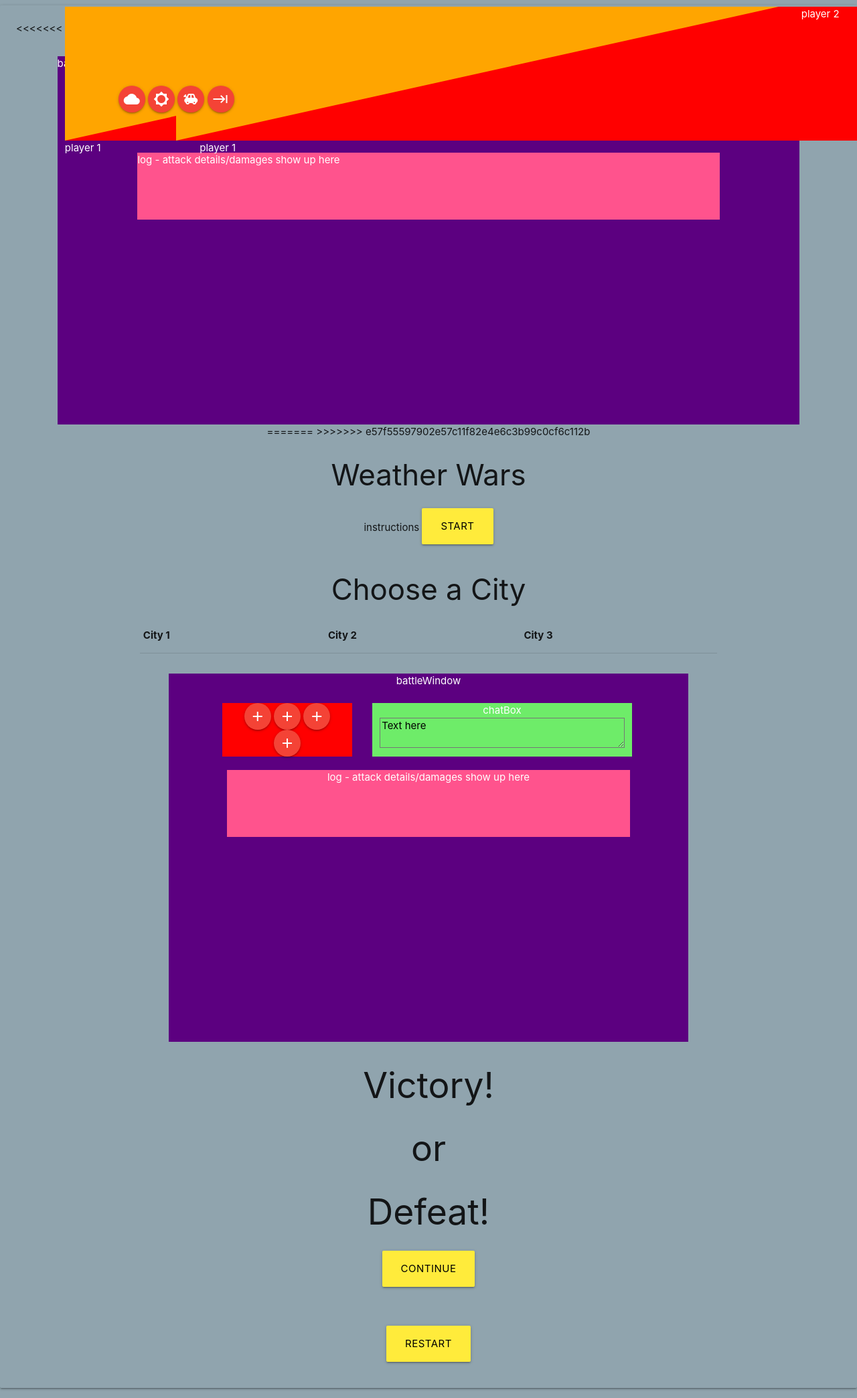
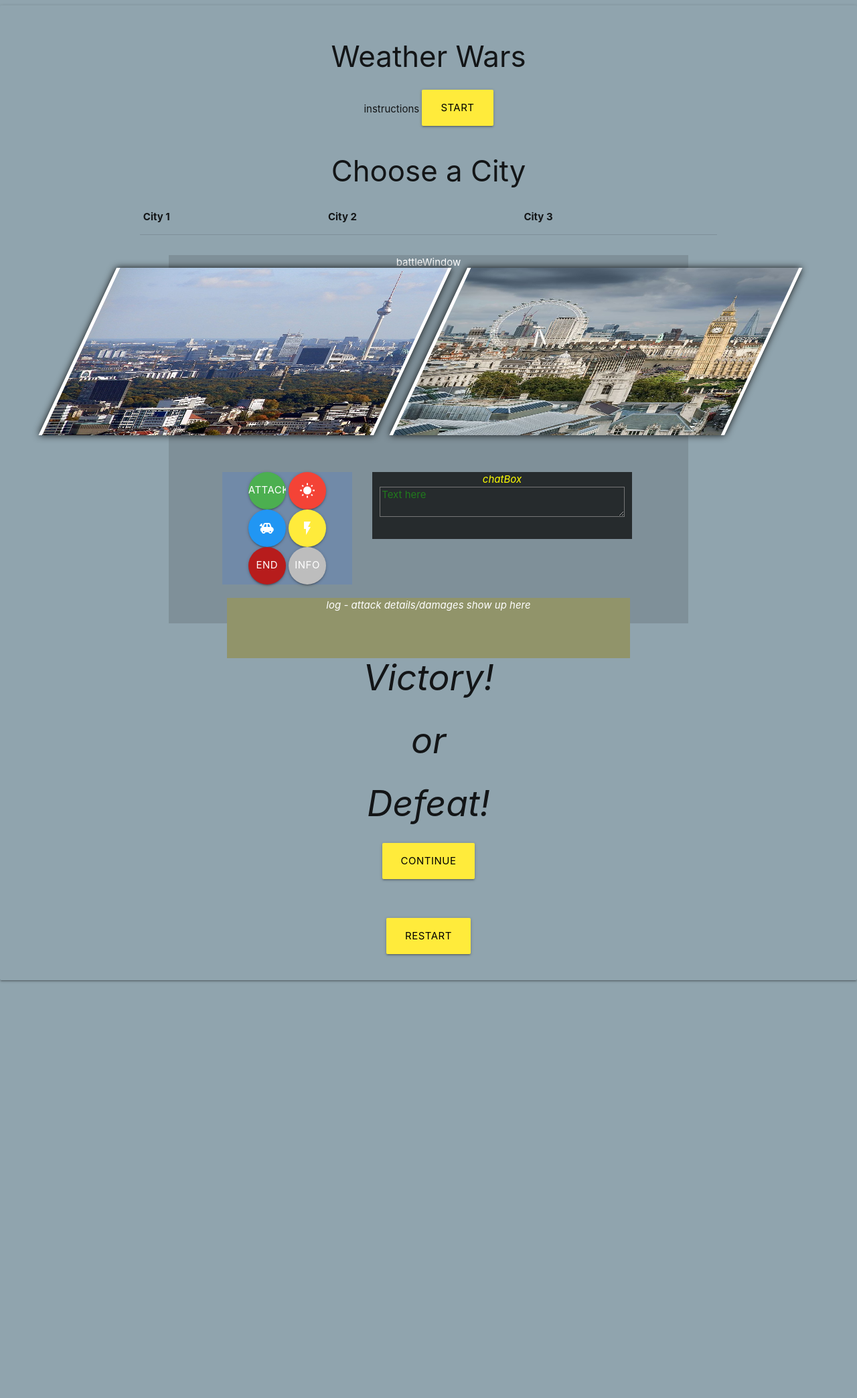
Before and after one commit to ac3charland/WeatherWars, a PHP site: page / in a window 1280 px wide. Shown: the whole page at 67% size. After the commit the page ends 1467 px from the top, so only its background shows below. Run offline with PHP 8.4, Linux system fonts and the light colour scheme; lists and menus that the app fills with data are empty.

Commit message:
battleWindow - selected colors and splited players screen diagonally

```diff
--- a/assets/style/style.css
+++ b/assets/style/style.css
@@ -4,7 +4,7 @@ body {
 
 #play {
     color: white;
-    background-color:rgb(92, 0, 128);
+    background-color:rgba(0,0,0,0.12);
     width: 90%;
     height: 550px;
     margin-top: 30px;
@@ -12,38 +12,48 @@ body {
     margin-right: auto;
 }
 
+#battleWindow {
+    position: relative;
+}
 
 #player1Window {
 	width: 80%;
 	height: 0;
-	border-top: 200px solid orange;
-    border-right: 900px solid transparent;
+	border-top: 250px url(/assets/images/barcelona.jpg);
+    border-right: 750px;
 
     margin-left: auto;
     margin-right: auto;
 
     position: absolute;
-    top: 10px;
+    top: 40px;
+    left: 20;
 }
-
 
 #player2Window {
     width: 80%;
 	height: 0;
-    border-bottom: 200px solid red;
-	border-left: 900px solid transparent;
+    border-bottom: 250px;
+	border-left: 750px;
 
     margin-left: auto;
     margin-right: auto;
 
     position: absolute;
-    top: 10px;
+    top: 40px;
+    right: 20;
 }
 
-#attackButtons {
-    background-color:red;
+img {
+    width: 750px;
+    height: 250px;
+}
+
+#attackButtons{
+    background-color:#728aa9fa;
     margin-left: 80px;
-    height: 80px;
+    margin-top: 280px;
+
 }
 
 .btn {
@@ -52,14 +62,85 @@ body {
 }
 
 #chatBox {
-    background-color:rgb(110, 236, 105);
+    background-color:rgba(0, 0, 0, 0.7);
+    margin-top: 280px;
     margin-left: 30px;
-    height: 80px;
+    height: 100px;
+    color: yellow;
+}
+
+input, select, textarea{
+    color: #207a1c;
+}
+
+p {
+    color: white;
 }
 
 #log {
-    background-color: rgb(255, 83, 141);
+    background-color: rgb(145, 148, 106);
     width: 80%;
-    height: 100px;
+    height: 90px;
     margin:auto;
 }
+
+/* NEW ATTEMP TO SPLIT SCREEN HERE ================================= */
+
+.battleWindow {
+    width: 80%;
+    height: 400px;
+
+    position: relative;
+    top: 40px;
+    left: 20;
+
+    background: lightgrey;
+    overflow: hidden;
+  }
+
+  .player1Window,
+  .player2Window {
+    position: absolute;
+    height: 100%;
+    width: 60%;
+    min-width: 500px;
+    -ms-transform: skewX(-25deg);
+    -webkit-transform: skewX(-25deg);
+    transform: skewX(-25deg);
+    background: white;
+    overflow: hidden;
+    top:0;
+    margin-right: 50px;
+    border: 5px solid white;
+    border-top: 0;
+    border-bottom: 0;
+    box-shadow: 0 0 10px 0 rgba(0,0,0,0.9);
+  }
+
+  .player1Window {
+    right: 48%;
+    position: absolute;
+    top: 400px;
+    height: 250px;
+    width: 10%;
+  }
+
+  .player2Window {
+    left: 50%;
+    position: absolute;
+    top: 400px;
+    height: 250px;
+    width: 10%;
+  }
+
+  .player1Window:after{
+    right: -93px;
+    background: url("assets/images/bangkok.jpg") no-repeat center center;
+    background-size: cover;
+  }
+
+  .player2Windowt:after{
+    right: -93px;
+    background: url("assets/images/mexico_city.jpg") no-repeat center center;
+    background-size: cover;
+  }
--- a/index.html
+++ b/index.html
@@ -15,44 +15,8 @@
    <meta name="viewport" content="width=device-width, initial-scale=1.0"/>
 </head>
 <body class="card-panel #90a4ae blue-grey lighten-2">
-<<<<<<< HEAD
-    <!-- Materialize -->
-    <div id="play">
-            <!-- Row 1: battling window-->
-        <div class="row" id="battleWindow" id="">battleWindow
-            <div class="col s12">
-                <div id="player1Window">player 1</div>
-                <div id="player2Window">player 2</div>
-            </div>
-        </div>
-            <!-- Row 2, 2 Columns: buttons and chatbox-->
-        <div class="row">
-                <div class="col s3" id="attackButtons">
-                        <a class="btn-floating btn-medium waves-effect waves-light red"><i class="material-icons">cloud</i></a>
-                        <a class="btn-floating btn-medium waves-effect waves-light red"><i class="material-icons">brightness_5</i></a>
-                        <a class="btn-floating btn-medium waves-effect waves-light red"><i class="material-icons">toys</i></a>
-                        <a class="btn-floating btn-medium waves-effect waves-light red"><i class="material-icons">keyboard_tab</i></a>
-                </div>
-                <div class="col s6" id="chatBox"> chatBox
-                        <form>
-                            <textarea class="scrollabletextbox" name="note">Text here</textarea>
-                        </form>
-                </div>
-        </div>
-              <!-- Row 3: log-->
-        <div class="row">
-              <div class="col s12">
-                  <div id="log">log - attack details/damages show up here</div>
-
-              </div>
-          </div>
-    </div>
-
 
 <div class="container center-align">
-=======
-
->>>>>>> e57f55597902e57c11f82e4e6c3b99c0cf6c112b
 
 <!--Intro Page-->
   <h3>Weather Wars</h3>
@@ -81,23 +45,32 @@
 </table>
 </div>
 
-<!--Play-->
+<!-- Div 3 Play-->
  <!-- Materialize -->
- <div id="play">
+<div id="play">
     <!-- Row 1: battling window-->
-<div class="row" id="battleWindow">battleWindow
-    <div class="col s12">
-        <div id="player1Window">player 1</div>
-        <div id="player2Window">player 2</div>
+    <div class="row" class="battleWindow">battleWindow
+        <div class="col s12">
+            <div class="player1Window">
+                <img src="assets/images/berlin.jpg" class="cityImage">
+                <p>Player 1</p>
+            </div>
+            <div class="player2Window">
+                <img src="assets/images/london.jpg" class="cityImage">
+                <p>player 2</p>
+            </div>
+
+        </div>
     </div>
-</div>
     <!-- Row 2, 2 Columns: buttons and chatbox-->
 <div class="row">
         <div class="col s3" id="attackButtons">
-                <a class="btn-floating btn-medium waves-effect waves-light red"><i class="material-icons">add</i></a>
-                <a class="btn-floating btn-medium waves-effect waves-light red"><i class="material-icons">add</i></a>
-                <a class="btn-floating btn-medium waves-effect waves-light red"><i class="material-icons">add</i></a>
-                <a class="btn-floating btn-medium waves-effect waves-light red"><i class="material-icons">add</i></a>
+            <a class="btn-floating btn-large waves-effect waves-light green">Attack<i class="material-icons"></i></a>
+            <a class="btn-floating btn-large waves-effect waves-light red"><i class="material-icons">wb_sunny</i></a>
+            <a class="btn-floating btn-large waves-effect waves-light blue"><i class="material-icons">toys</i></a>
+            <a class="btn-floating btn-large waves-effect waves-light yellow"><i class="material-icons">flash_on</i></a>
+            <a class="btn-floating btn-large waves-effect waves-light #b71c1c red darken-4">End<i class="material-icons"></i></a>
+            <a class="btn-floating btn-large waves-effect waves-light #bdbdbd grey lighten-1">Info<i class="material-icons"></i></a><i></a>
         </div>
         <div class="col s6" id="chatBox"> chatBox
                 <form>
```
